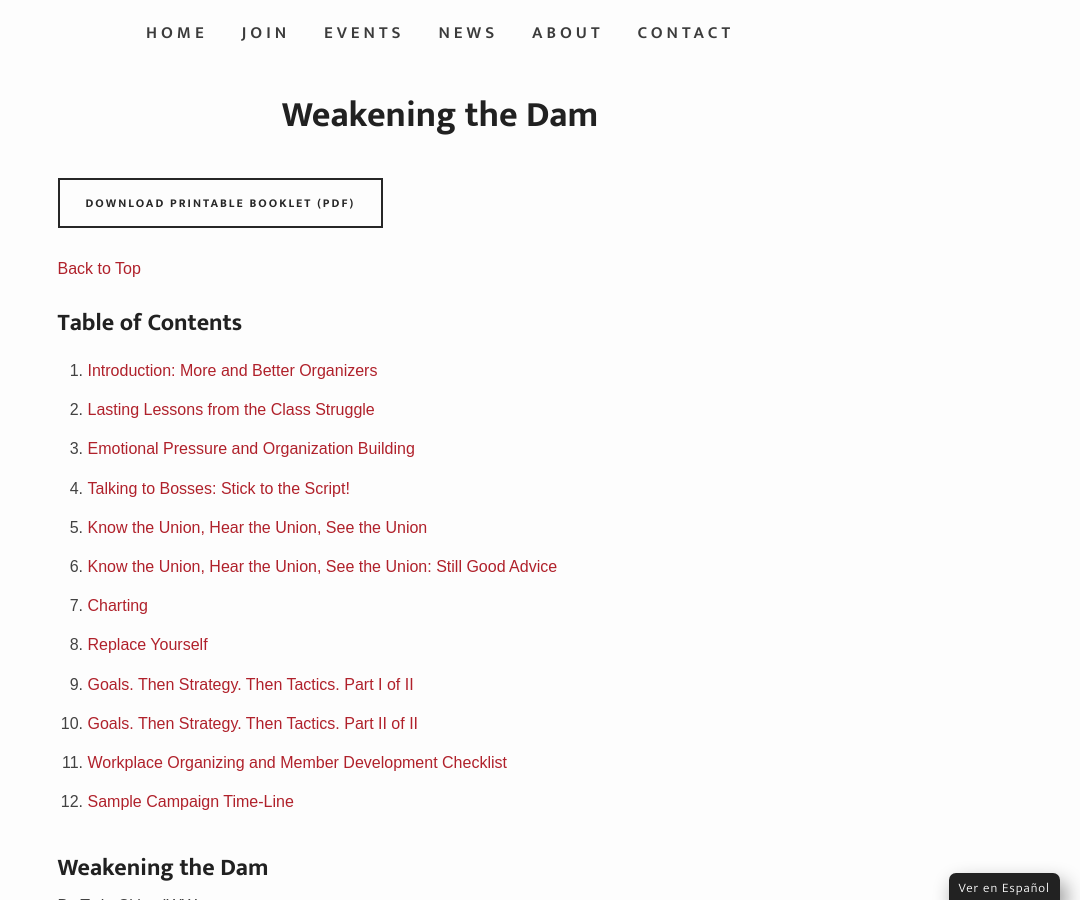
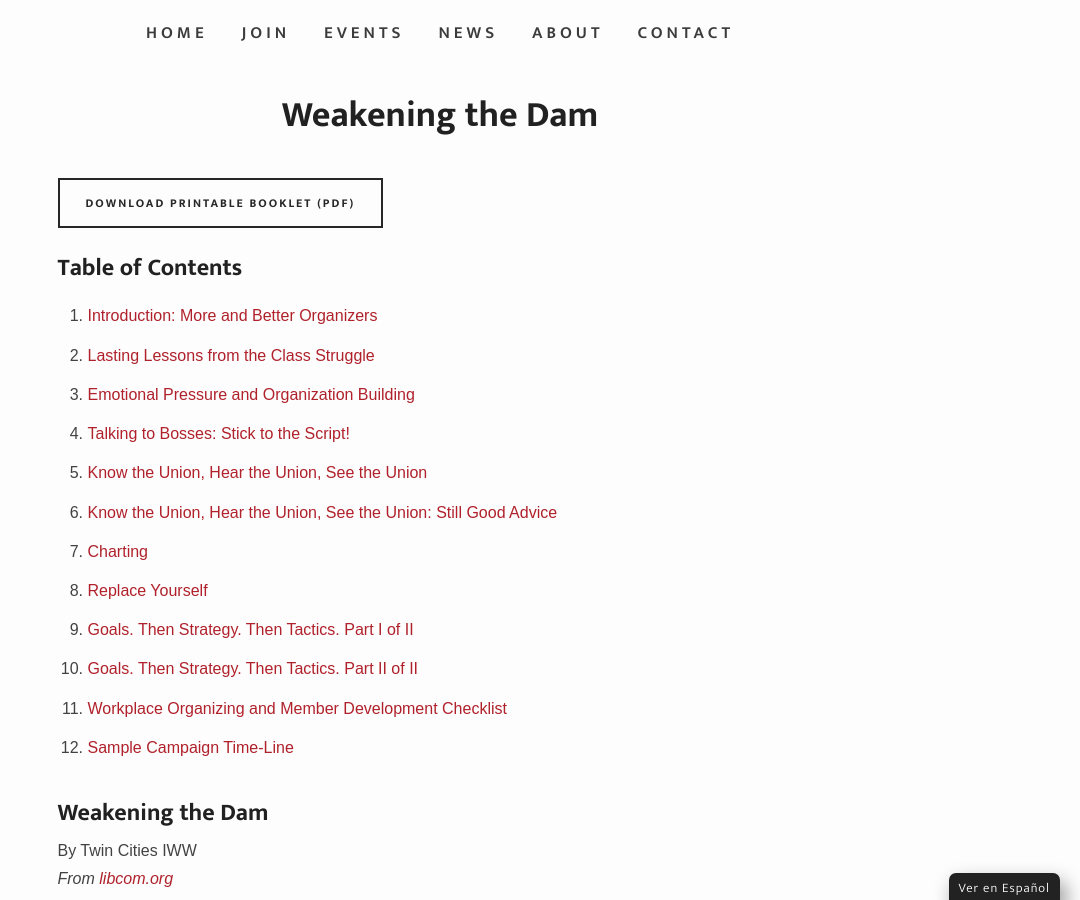
Before and after one commit to IWW-NYC-GMB/iww.nyc, a Jekyll site: the page built from weakening-the-dam.html, in a window 1280 px wide and 900 px high, scrolled down 600 px. Shown: the whole window, without its empty margins (200-1280 px from the left). Built offline with Jekyll 4.4.1, drawn with Linux system fonts in a browser that asks for light colours; some web fonts are replaced.

Commit message:
Update weakening-the-dam.html

```diff
--- a/weakening-the-dam.html
+++ b/weakening-the-dam.html
@@ -5,7 +5,6 @@ permalink: /wtd/
 heading: true
 ---
 <a href="{{ site.baseurl }}/assets/Weakening-the-Dam.pdf"><button class="small" ontouchstart="">Download Printable Booklet (PDF)</button></a><br><br>
-<a href="#top">Back to Top</a><br><br>
 <h2 id="">Table of Contents</h2>
 <ol style="margin-top:10px">
   <li><a href="#introduction-more-and-better-organizers">Introduction: More and Better Organizers</a></li>
```
